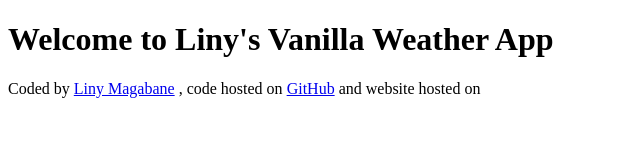
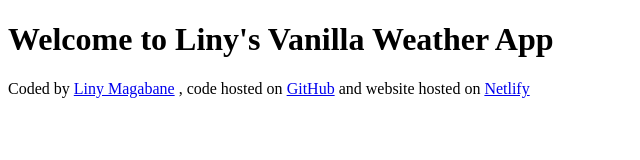
Before and after one commit to LinyMabase/Mabase-weather-app, a plain HTML site: page index.html in a window 1280 px wide. Shown: the full height of the page, 0-640 px from the left. Drawn offline with Linux system fonts and the light colour scheme.

Commit message:
Update index.html

```diff
--- a/index.html
+++ b/index.html
@@ -9,6 +9,6 @@
     <h1>Welcome to Liny's Vanilla Weather App</h1>
     <footer>Coded by <a href="https://github.com/LinyMabase" target="_blank">Liny Magabane</a> , code hosted on
         <a href="https://github.com/LinyMabase/Mabase-weather-app" target="_blank">GitHub</a>  and website hosted on
-        <a href="" Netlify</footer>
+        <a href="https://linymabase.netlify.app/" target="_blank"> Netlify</a></footer>
 </body>
 </html>
```
